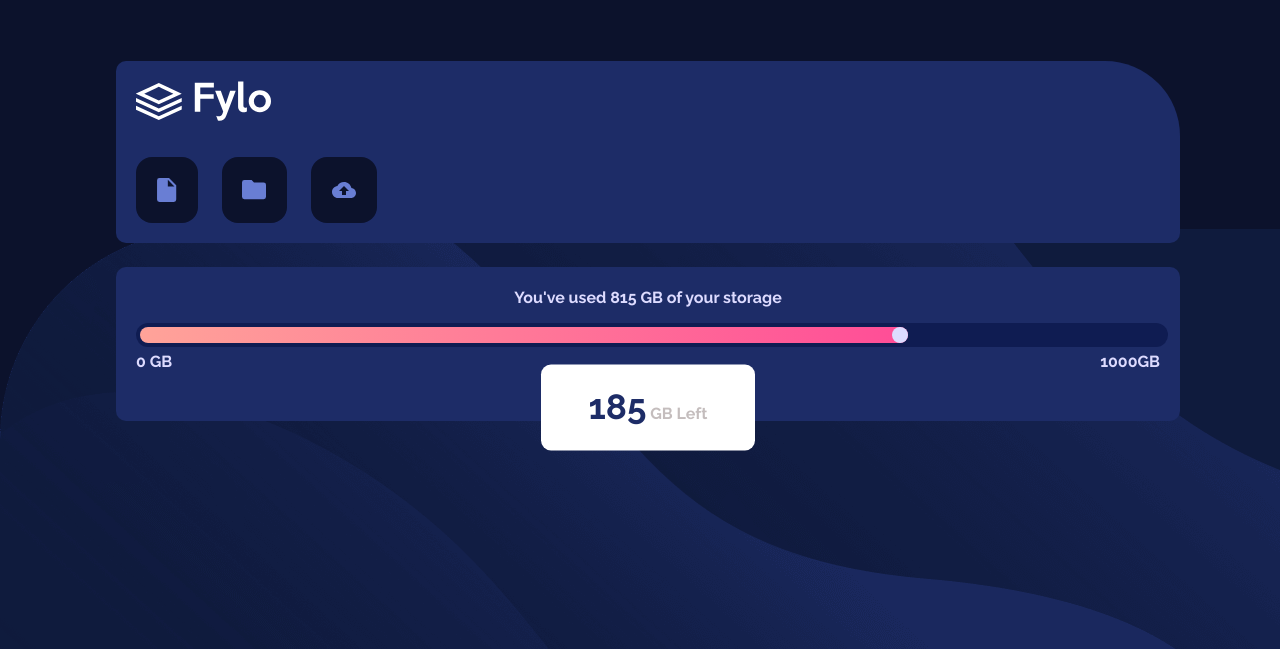
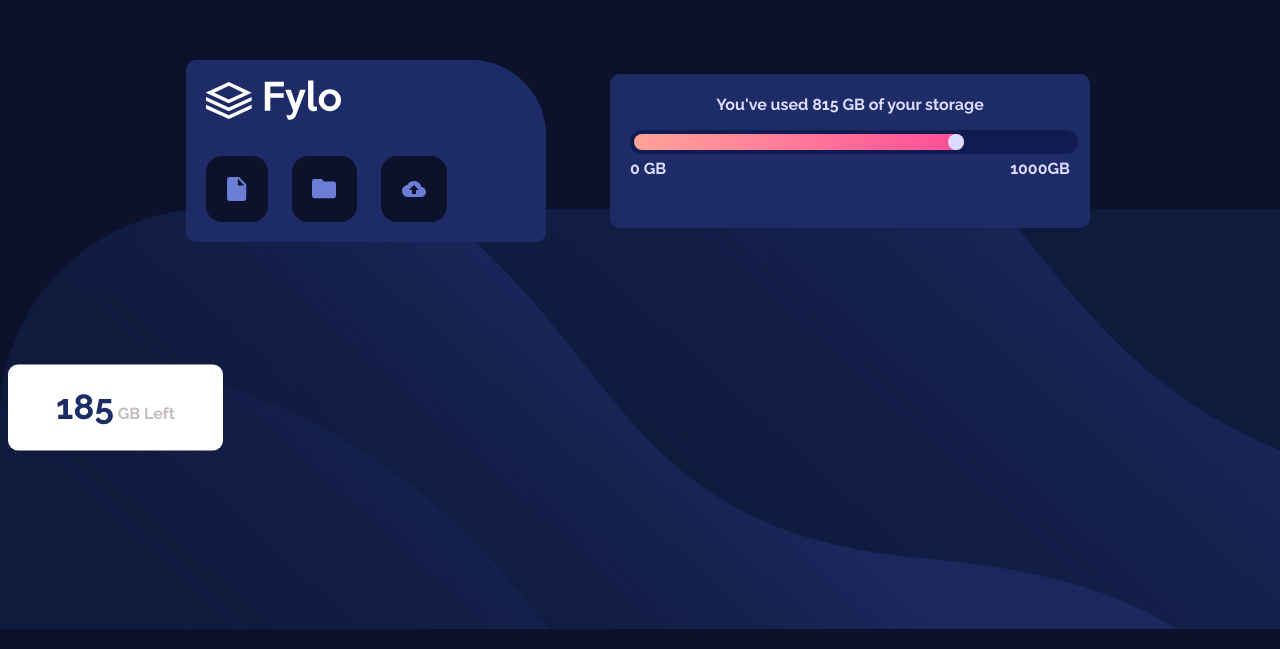
Before and after one commit to halaibrahim867/Fylo-data-storage-component, a plain HTML site: page index.html in a window 1280 px wide. Shown: the part 167-816 px from the top of the page. Drawn offline with Linux system fonts and the light colour scheme.

Commit message:
add style of two cards in responsive

```diff
--- a/css/style.css
+++ b/css/style.css
@@ -18,6 +18,8 @@ body {
         background-repeat: no-repeat;
         background-size: auto;
         background-position-y: bottom;
+        height: 97.5vh;
+        width: 90vw;
         };
 }
 .container {
@@ -34,8 +36,14 @@ body {
   border-radius: 10px;
 }
 @media(min-width:992px){
-
-
+    .container{
+        display: grid;
+        grid-template-columns: 25rem 34.375rem;
+        justify-content:flex-end;
+    }
+    .container .card{
+        margin-block-start: -10rem;
+    }
 
 }
 .container .card-image {
```
